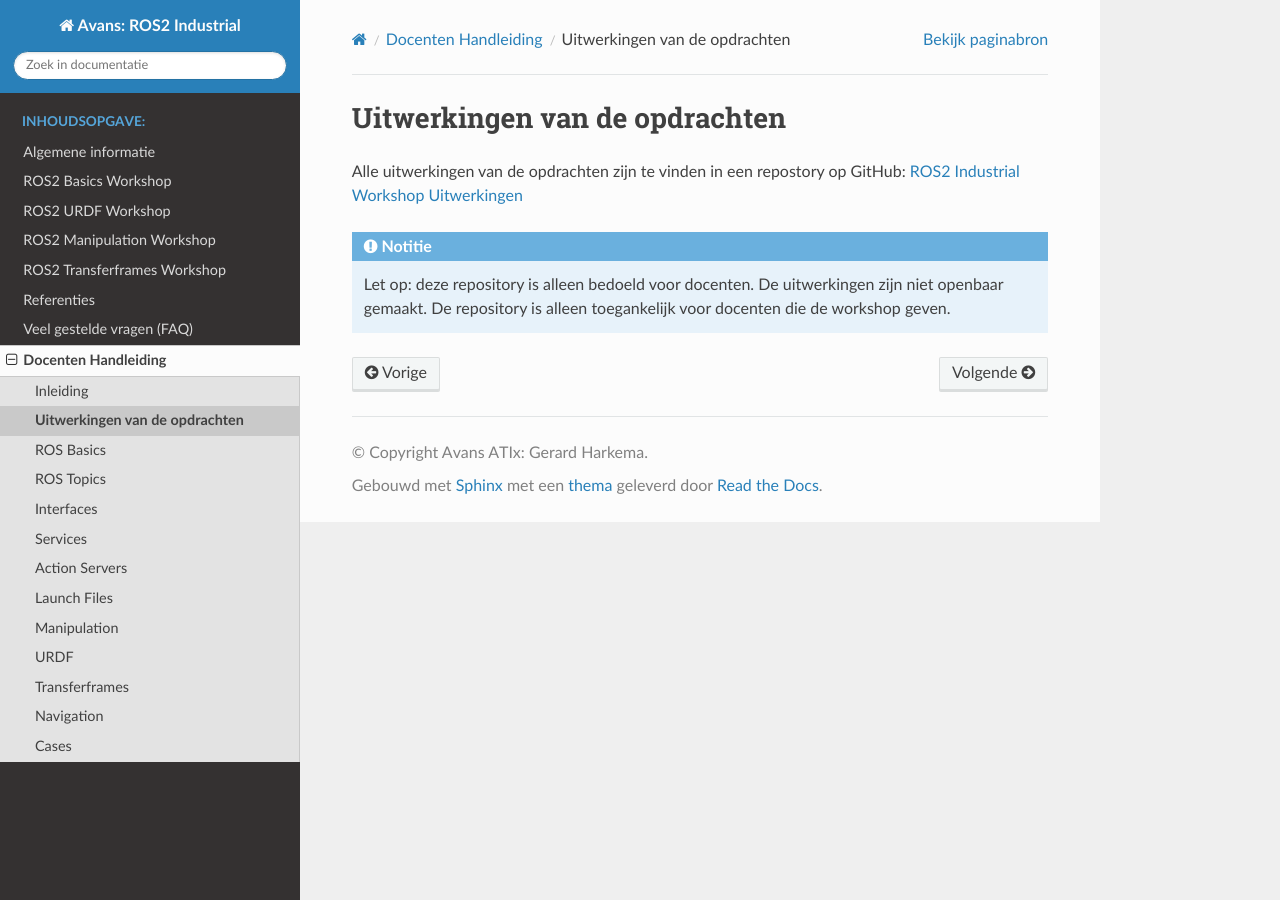
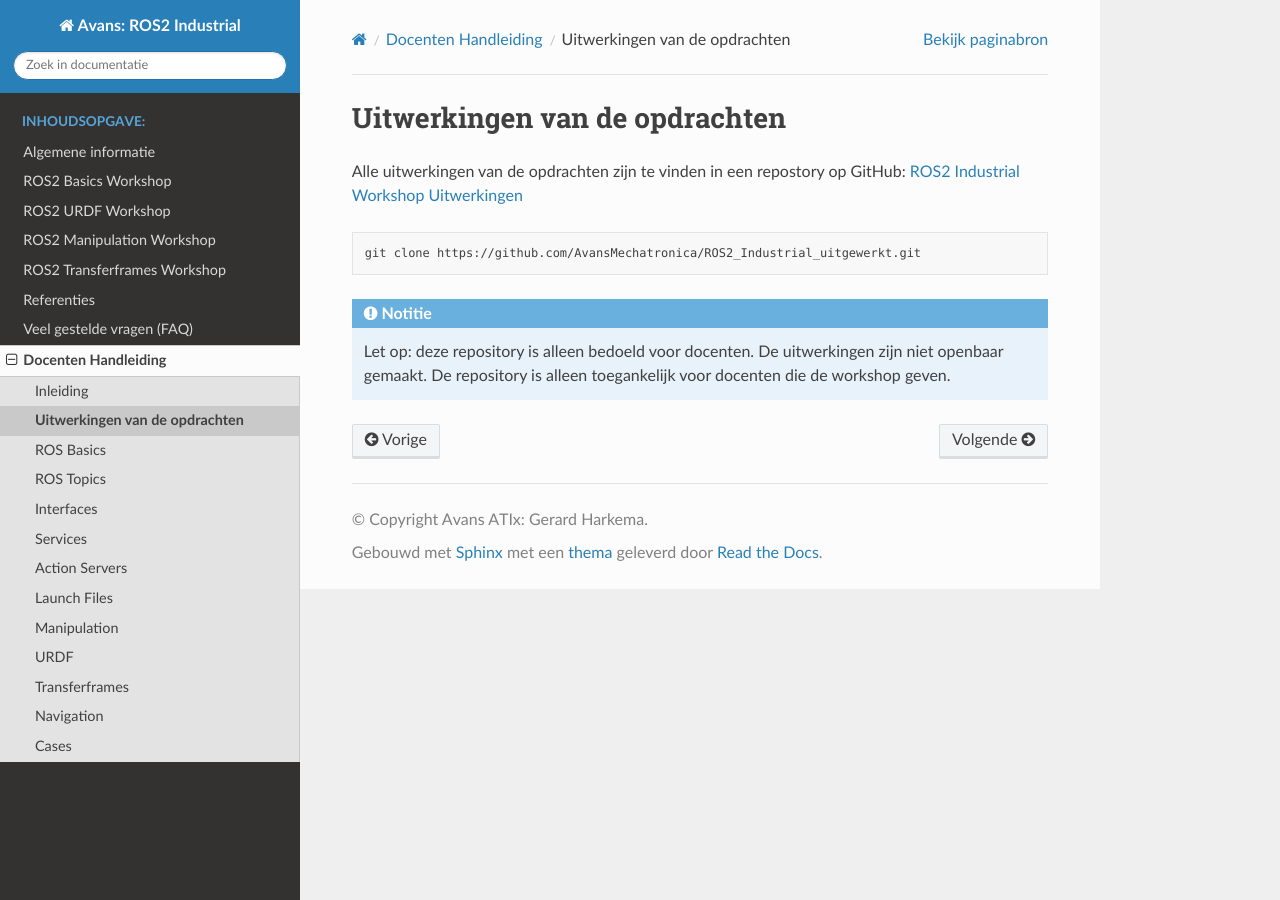
Before and after one commit to AvansMechatronica/ROS2_industrial_workshop, a Sphinx documentation site: the page built from documentation/teacher_manual/uitwerkingen.md, in a window 1280 px wide. Built offline with Sphinx 7.4.7 and the Read the Docs theme 3.1.0, drawn with Linux system fonts in a browser that asks for light colours.

Commit message:
20260611

````diff
--- a/documentation/teacher_manual/uitwerkingen.md
+++ b/documentation/teacher_manual/uitwerkingen.md
@@ -2,6 +2,10 @@
 
 Alle uitwerkingen van de opdrachten zijn te vinden in een repostory op GitHub: [ROS2 Industrial Workshop Uitwerkingen](https://github.com/AvansMechatronica/ROS2_Industrial_uitgewerkt)
 
+```bash
+git clone https://github.com/AvansMechatronica/ROS2_Industrial_uitgewerkt.git
+```
+
 :::{note}
 Let op: deze repository is alleen bedoeld voor docenten. De uitwerkingen zijn niet openbaar gemaakt. De repository is alleen toegankelijk voor docenten die de workshop geven.
 :::
````
